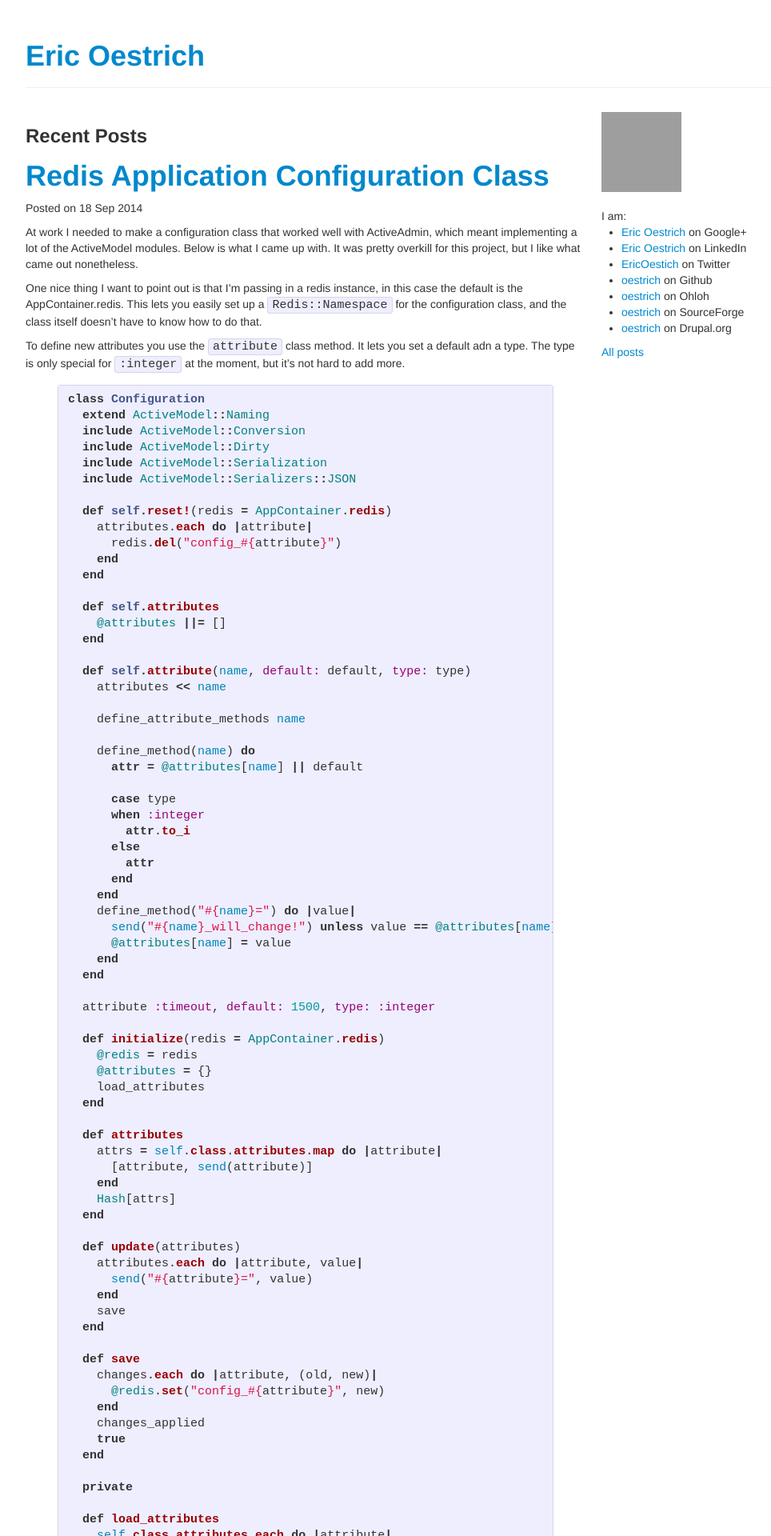
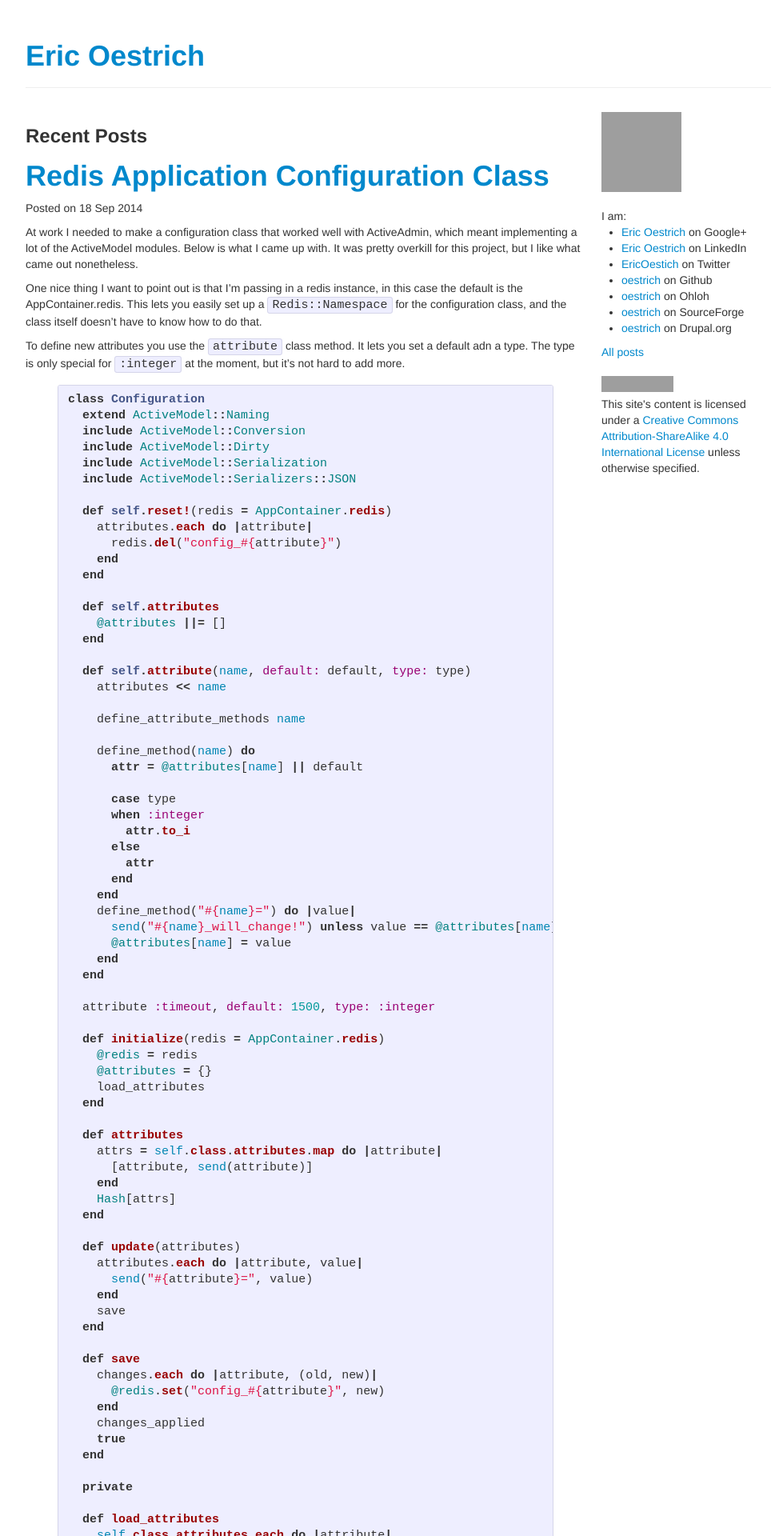
Before and after one commit to oestrich/blog.oestrich.org, a Jekyll site: the page built from index.html, in a window 1280 px wide. Shown: the top 1920 px of the page at 80% size, without its empty margins (138-1102 px from the left). Built offline with Jekyll 4.4.1, drawn with Linux system fonts in a browser that asks for light colours; the list of posts is cut into pages by our own code; grey boxes are pictures that could not be loaded.

Commit message:
Add creative commons license

```diff
--- a/_layouts/default.html
+++ b/_layouts/default.html
@@ -66,6 +66,13 @@
           <div>
             <a href="/all.html">All posts</a>
           </div>
+          <div class='license'>
+            <a rel="license" href="http://creativecommons.org/licenses/by-sa/4.0/">
+              <img alt="Creative Commons License" style="border-width:0" src="https://i.creativecommons.org/l/by-sa/4.0/88x31.png" />
+            </a>
+            <br />
+            This site's content is licensed under a <a rel="license" href="http://creativecommons.org/licenses/by-sa/4.0/">Creative Commons Attribution-ShareAlike 4.0 International License</a> unless otherwise specified.
+          </div>
         </div>
       </div>
     </div>
--- a/css/style.css
+++ b/css/style.css
@@ -141,6 +141,10 @@
   padding-left: 0;
 }
 
+.license {
+  margin-top: 20px;
+}
+
 /* terminal */
 .post pre.terminal {
   border: 1px solid #000;
```
